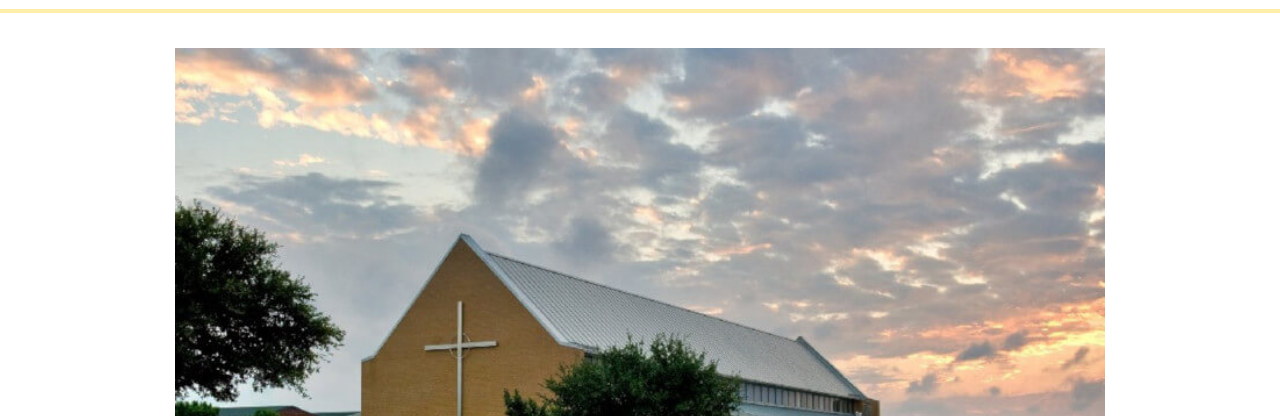
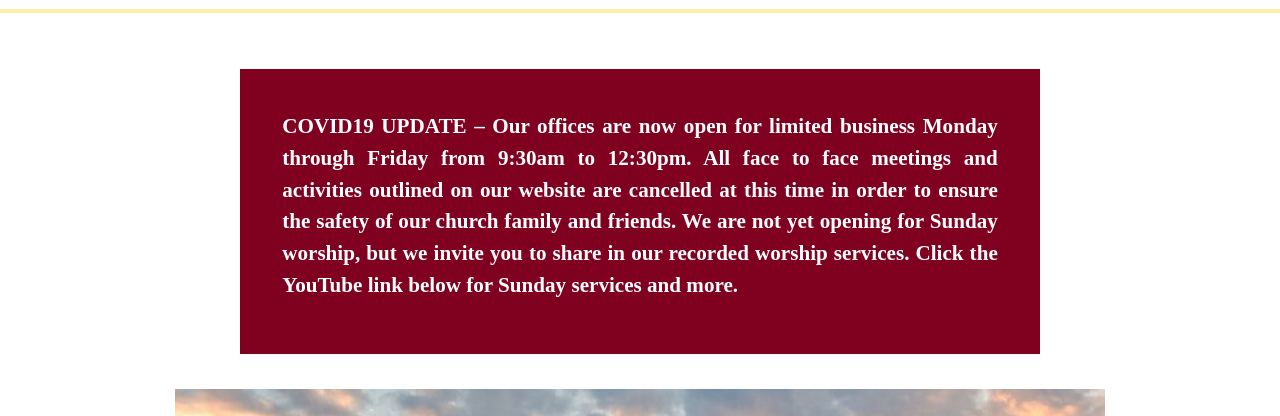
Before and after one commit to fpca-sys/home, a plain HTML site: page index.html in a window 1280 px wide. Shown: the part 88-504 px from the top of the page. Drawn offline with Linux system fonts and the light colour scheme.

Commit message:
Add alert message to home page

```diff
--- a/index.html
+++ b/index.html
@@ -50,6 +50,11 @@
 		</nav>
 	</header>
 	<main class="has-full-width">
+		<section class="txt-container alert">
+			<p>
+				COVID19 UPDATE – Our offices are now open for limited business Monday through Friday from 9:30am to 12:30pm. All face to face meetings and activities outlined on our website are cancelled at this time in order to ensure the safety of our church family and friends.  We are not yet opening for Sunday worship, but we invite you to share in our recorded worship services. Click the YouTube link below for Sunday services and more.
+			</p>
+		</section>
 		<section class="hero img-container">
 			<a href="visit.html">
 				<img alt="A church surrounded by a garden" class="hero-img" src="Images/Hero/herosmall.jpg"
```
